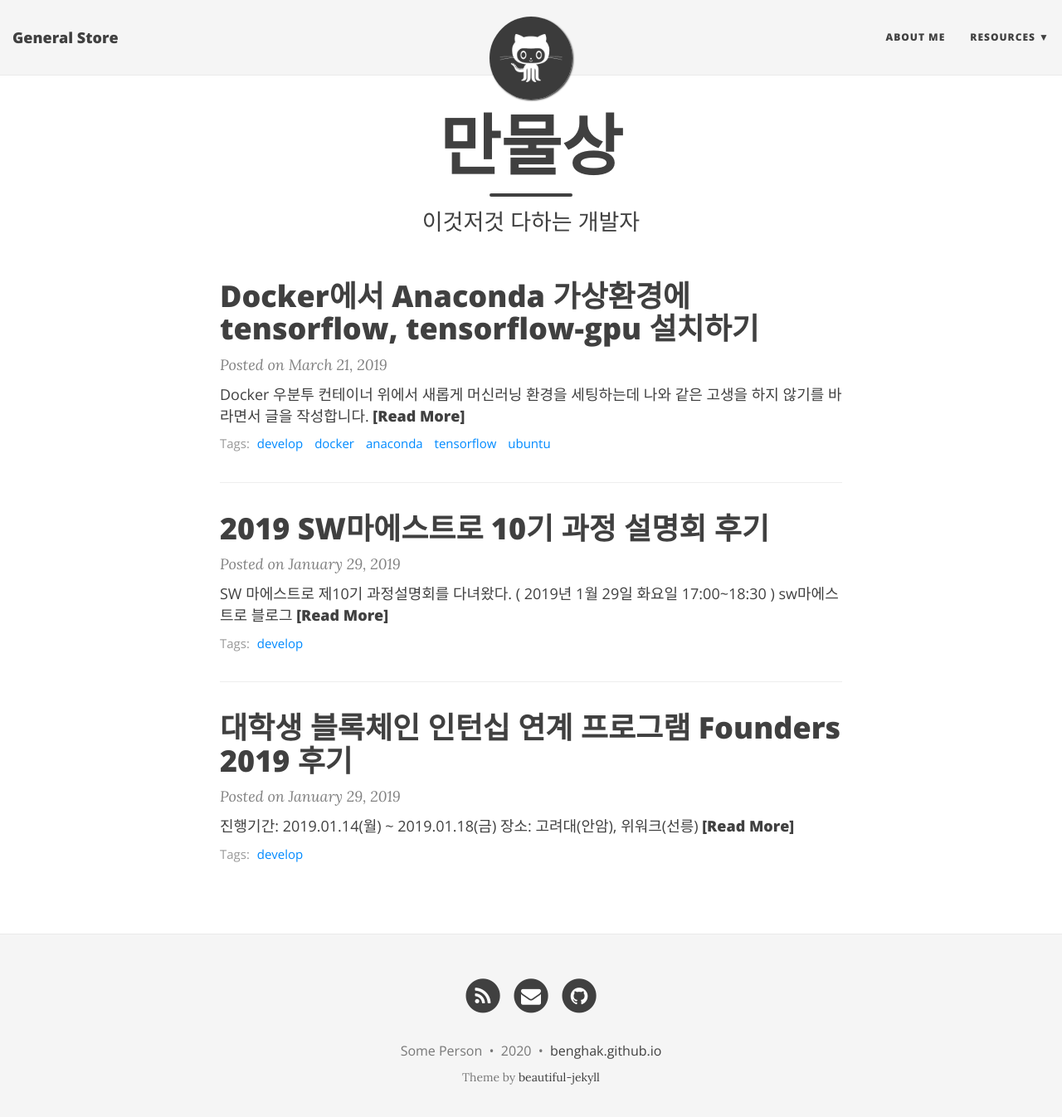
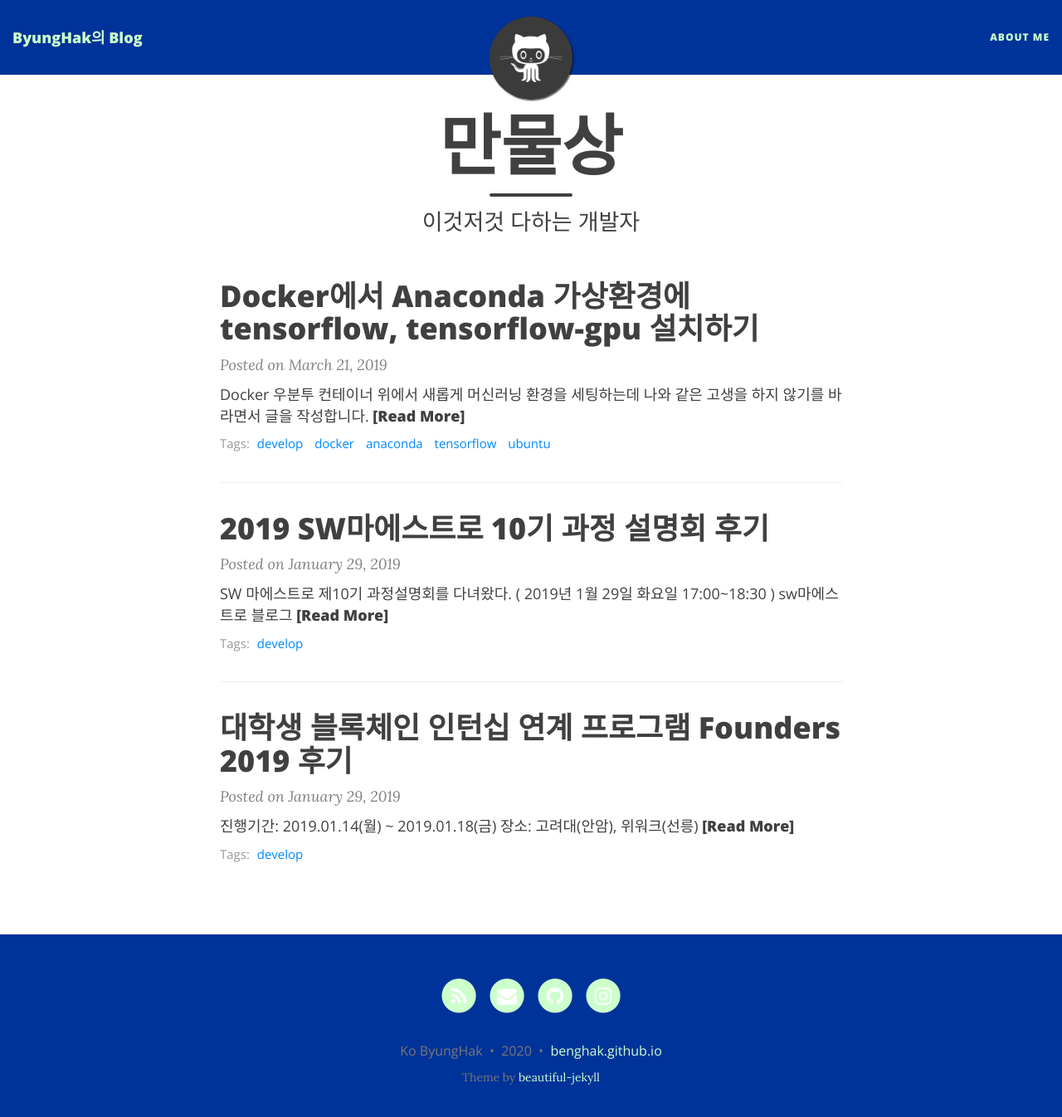
Before and after one commit to bengHak/benghak.github.io, a Jekyll site: the page built from index.html, in a window 1280 px wide and 1359 px high. Shown: the top 1346 px of the window at 83% size. Built offline with Jekyll 4.4.1, drawn with Linux system fonts in a browser that asks for light colours; nearby versions of some CDN libraries; the list of posts is cut into pages by our own code; part of the change alters nothing that is shown.

Commit message:
Update _config.yml

```diff
--- a/_config.yml
+++ b/_config.yml
@@ -14,20 +14,20 @@ baseurl: /
 # Of course don't forget to change the username and projectname to YOUR username and project
 
 # Name of website
-title: General Store
+title: ByungHak의 Blog
 
 # Short description of your site
-description: A virtual proof that name is awesome!
+description: ByungHak의 개발 블로그
 
 # --- Navigation bar options --- #
 
 # List of links in the navigation bar
 navbar-links:
   About Me: "aboutme"
-  Resources:
-    - Beautiful Jekyll: "http://deanattali.com/beautiful-jekyll/"
-    - Learn markdown: "http://www.markdowntutorial.com/"
-    - GitHub Pages: "https://pages.github.com/"
+  # Resources:
+  #   - Beautiful Jekyll: "http://deanattali.com/beautiful-jekyll/"
+  #   - Learn markdown: "http://www.markdowntutorial.com/"
+  #   - GitHub Pages: "https://pages.github.com/"
 
 # Image to show in the navigation bar - image must be a square (width = height)
 # Remove this parameter if you don't want an image in the navbar
@@ -41,15 +41,15 @@ avatar: "/img/avatar-icon.png"
 
 # Personalize the colors in your website. Colour values can be any valid CSS colour
 
-navbar-col: "#F5F5F5"
-navbar-text-col: "#404040"
-navbar-children-col: "#F5F5F5"
+navbar-col: "#003399"
+navbar-text-col: "#CCFFCC"
+navbar-children-col: "#003399"
 page-col: "#FFFFFF"
 link-col: "#008AFF"
 hover-col: "#0085A1"
-footer-col: "#F5F5F5"
+footer-col: "#003399"
 footer-text-col: "#777777"
-footer-link-col: "#404040"
+footer-link-col: "#CCFFCC"
 
 # Alternatively, the navbar, footer, and page background can be set to use background images
 # instead of colour
@@ -63,7 +63,7 @@ footer-link-col: "#404040"
 # Change all these values or delete the ones you don't want.
 # Important: you must keep the "name" parameter, everything else you can remove
 author:
-  name: Some Person
+  name: Ko ByungHak
 
 # Select your active Social Network Links.
 # Uncomment the links you want to show in the footer and add your information to each link.
@@ -81,7 +81,7 @@ social-network-links:
 #  xing: yourname
 #  stackoverflow: "3943160/daattali"
 #  snapchat: deanat78
-#  instagram: deanat78
+  instagram: byunghak_ko
 #  youtube: user/deanat78
 #  spotify: yourname
 #  telephone: +14159998888
```
